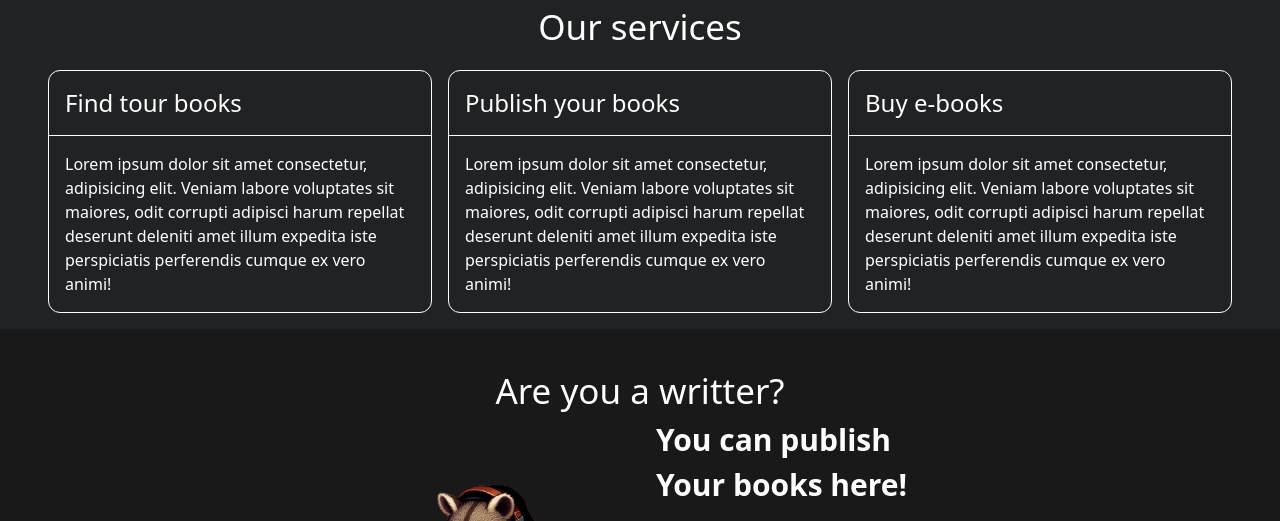
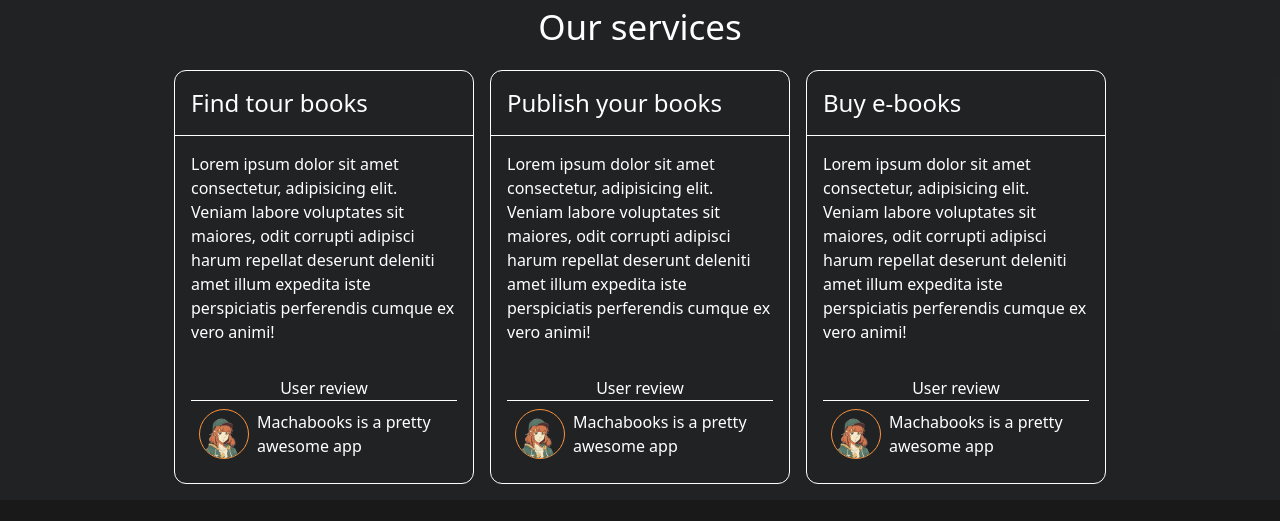
Before and after one commit to ArmandoAlmanza/machabooks, a React (Vite) app in the folder Client/: page / in a window 1280 px wide. Shown: the part 431-952 px from the top of the page. Built offline with nearby package versions, Linux system fonts and the light colour scheme.

Commit message:
add testimonial

```diff
--- a/Client/src/pages/LandingPage.tsx
+++ b/Client/src/pages/LandingPage.tsx
@@ -9,6 +9,7 @@ import {
     FaUser,
 } from "react-icons/fa6";
 import racoon from "../assets/logo.png";
+import avatar from "../assets/avatar.png";
 
 const Home = () => {
     const links = [
@@ -80,7 +81,7 @@ const Home = () => {
                 <div className="flex flex-col md:flex-row justify-evenly gap-4 items-center">
                     {titles.map((card, i) => (
                         <article
-                            className="border border-white rounded-xl max-w-sm grid place-content-center"
+                            className="border border-white rounded-xl max-w-[300px] grid place-content-center"
                             key={i}
                         >
                             <header className="border-b border-b-white p-4">
@@ -96,6 +97,19 @@ const Home = () => {
                                     cumque ex vero animi!
                                 </p>
                             </main>
+                            <footer className="p-4">
+                                <h3 className="text-center border-b border-b-white">
+                                    User review
+                                </h3>
+                                <article className="flex gap-2 p-2 items-center max-w-md">
+                                    <img
+                                        className="max-w-[50px] rounded-full border border-orange-400"
+                                        src={avatar}
+                                        alt="testimonial photo"
+                                    />
+                                    <p>Machabooks is a pretty awesome app</p>
+                                </article>
+                            </footer>
                         </article>
                     ))}
                 </div>
```
Also changed, not shown: Client/src/assets/avatar.png (added).
